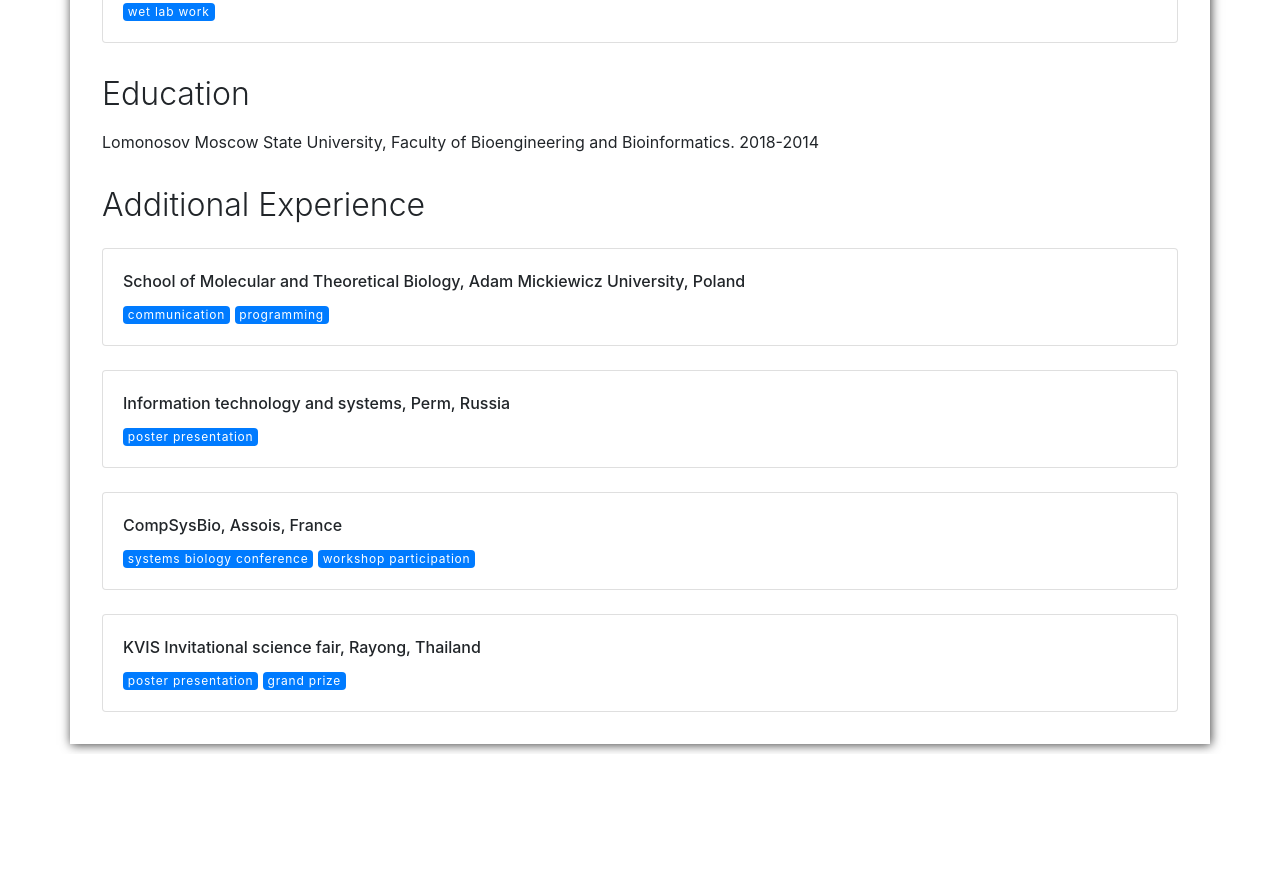
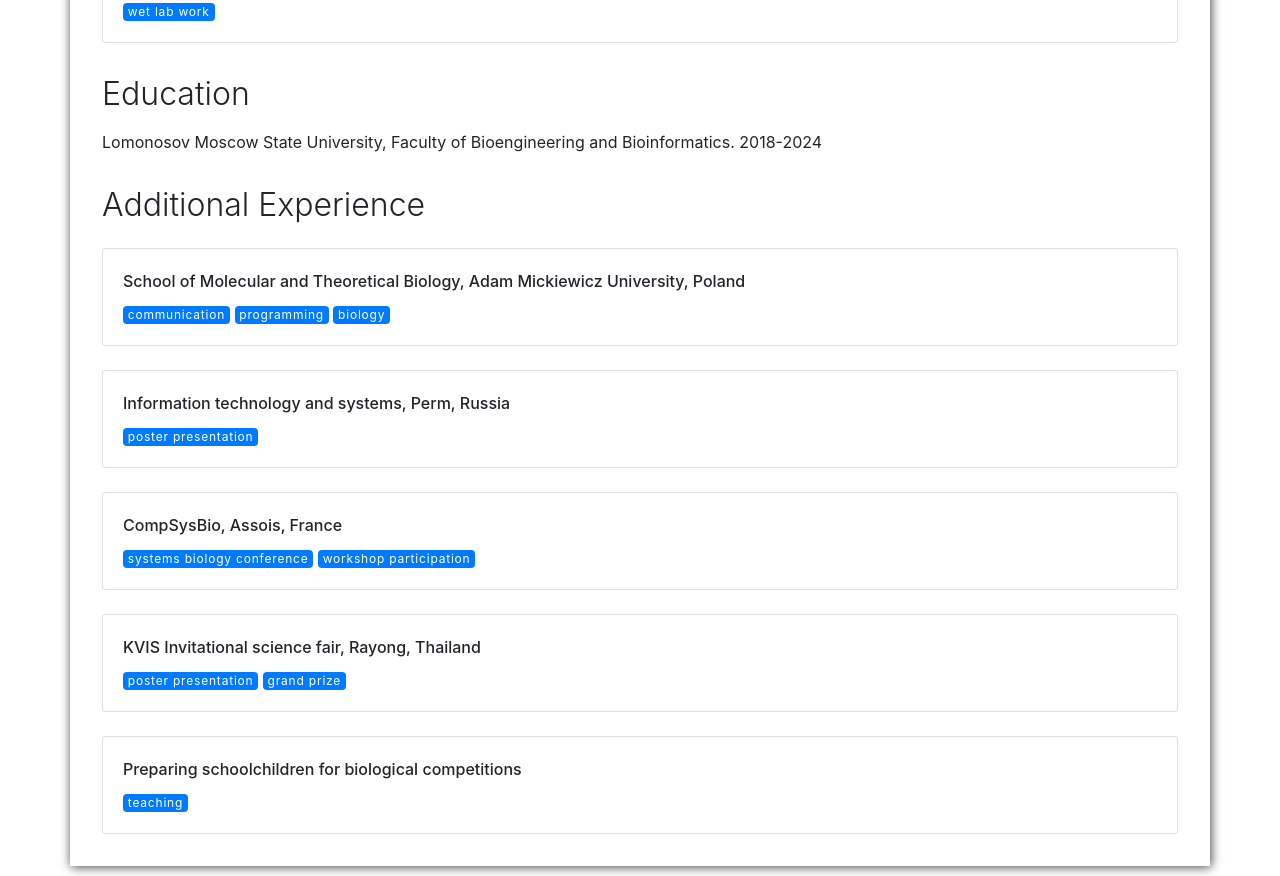
Before and after one commit to NoginaDaria/resume, a plain HTML site: page index.html in a window 1280 px wide. Shown: the part 1796-2672 px from the top of the page. Before the commit the page ends 2550 px from the top, so only its background shows below. Drawn offline with nearby package versions, Linux system fonts and the light colour scheme.

Commit message:
Deploying to gh-pages from  @ b26b71e6f82722bba5ae8a7257c0ed138d8c4552 🚀

```diff
--- a/index.html
+++ b/index.html
@@ -74,7 +74,7 @@
             <small>Neural networks</small>
         </div>
         <div class="col-print-1 col-3 col-md-2 col-lg-1">
-            ++++
+            ++
         </div>
         <div class="col-print-1 col-3 col-md-2 col-lg-1 text-right">
             <small>Probability theory</small>
@@ -187,7 +187,7 @@ Wet-lab work involving fluorescent microscopy</p>
     </div>
 
     <h2>Education</h2>
-    <p>Lomonosov Moscow State University, Faculty of Bioengineering and Bioinformatics. 2018-2014</p>
+    <p>Lomonosov Moscow State University, Faculty of Bioengineering and Bioinformatics. 2018-2024</p>
 
     <h2>Additional Experience</h2>
 
@@ -200,6 +200,7 @@ Wet-lab work involving fluorescent microscopy</p>
             <div>
                 <span class="badge badge-primary">communication</span>
                 <span class="badge badge-primary">programming</span>
+                <span class="badge badge-primary">biology</span>
             </div>
         </div>
     </div>
@@ -238,6 +239,17 @@ Wet-lab work involving fluorescent microscopy</p>
             </div>
         </div>
     </div>
+    <div class="card mt-4">
+        <div class="card-body">
+            <div class="mb-2"><strong>Preparing schoolchildren for biological competitions</strong></div>
+
+
+
+            <div>
+                <span class="badge badge-primary">teaching</span>
+            </div>
+        </div>
+    </div>
 </div>
 </body>
 </html>
```
Also changed, not shown: 1 other file.
